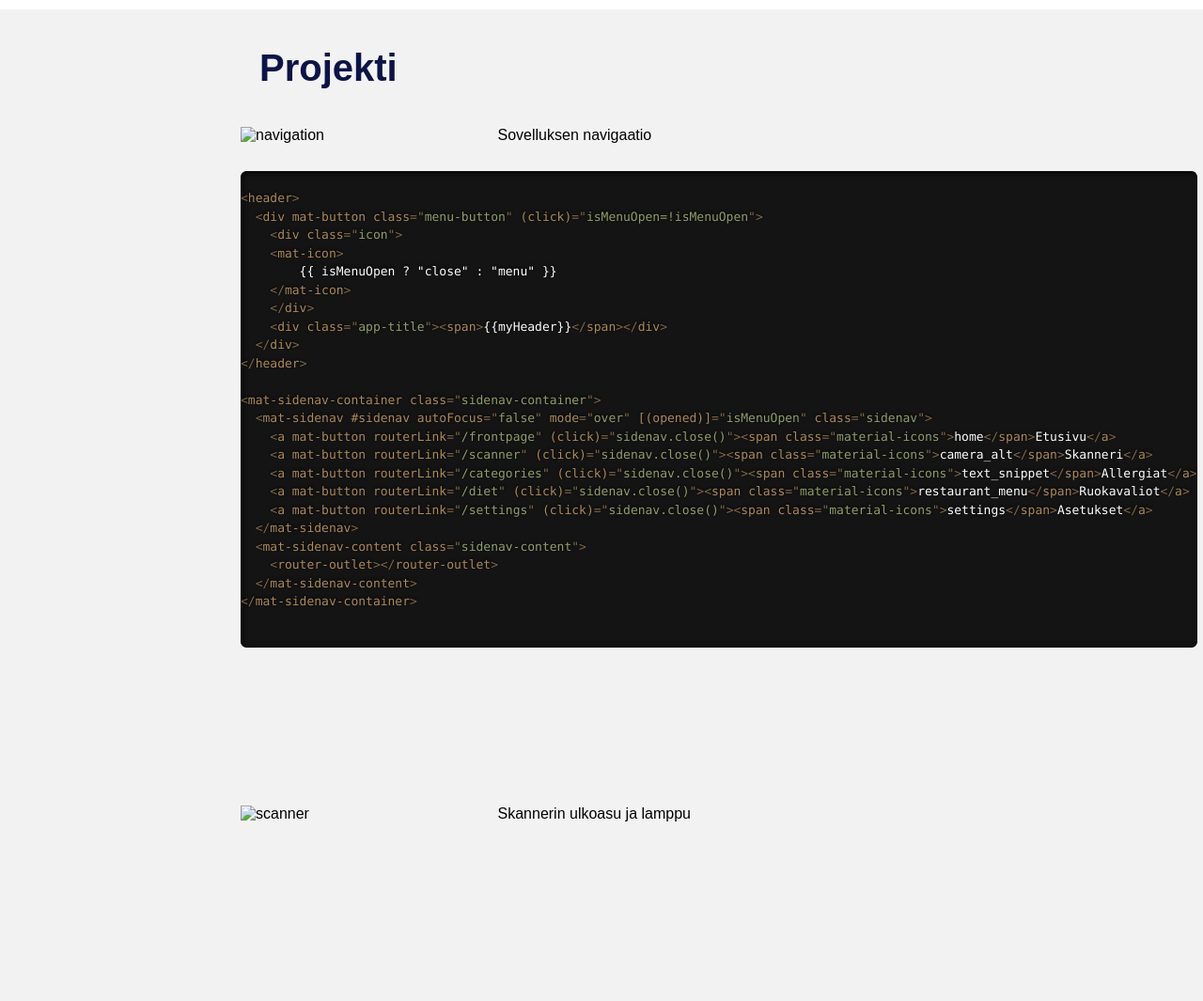
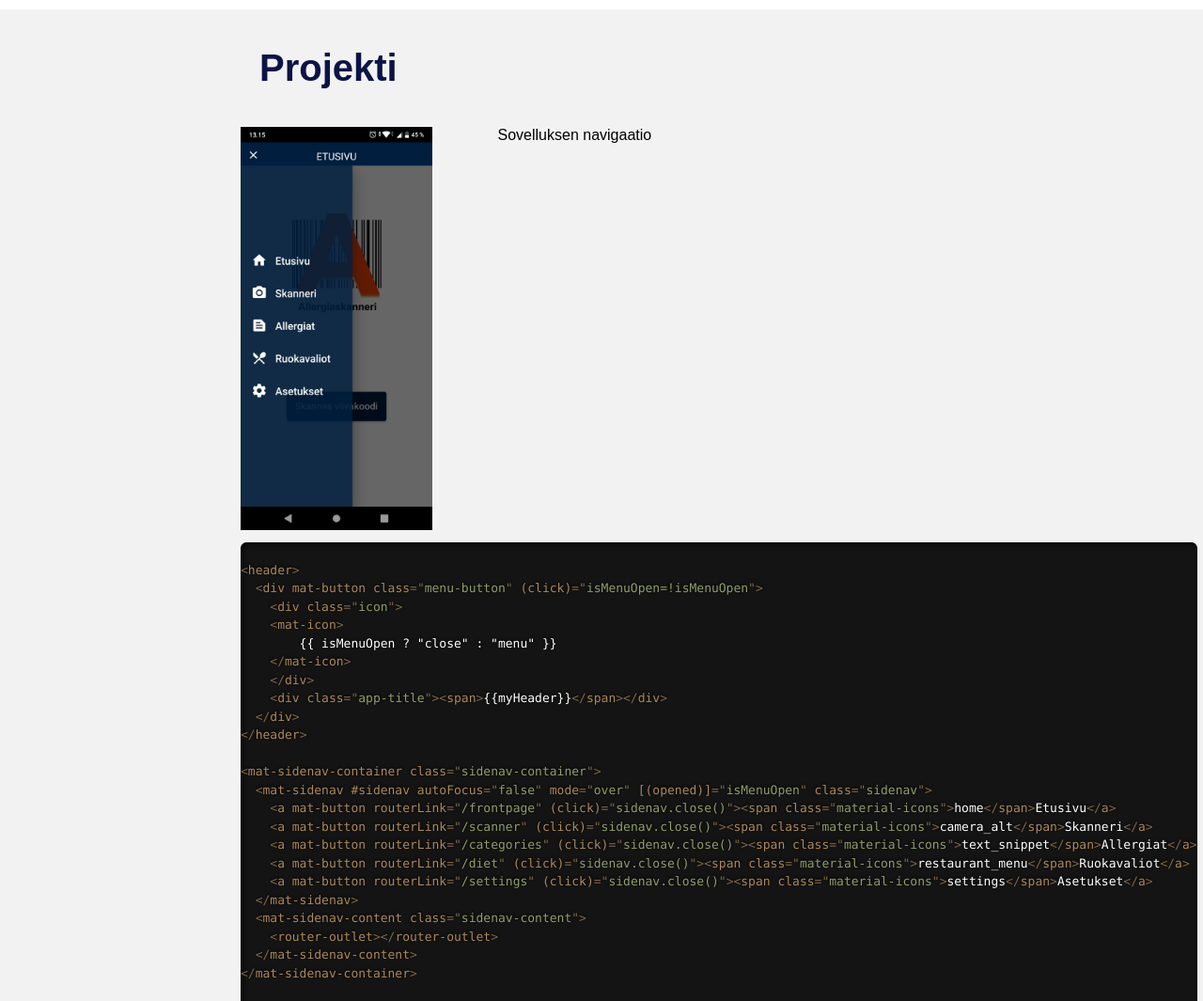
Before and after one commit to SraAin/Portfolio, a plain HTML site: page index.html in a window 1280 px wide. Shown: the part 920-1985 px from the top of the page at 94% size. Drawn offline with Linux system fonts and the light colour scheme; the site is published under a folder, as on GitHub Pages, so addresses that start at the root find nothing.

Commit message:
fixed broken images

```diff
--- a/index.html
+++ b/index.html
@@ -57,7 +57,7 @@
           <div class="navigation-img">
             <img
               id="navigation-img"
-              src="/img/navigation.jpg"
+              src="./img/navigation.jpg"
               alt="navigation"
             />
           </div>
@@ -94,7 +94,7 @@
         </div>
         <div class="scanner">
           <div class="scanner-img">
-            <img id="scanner-img" src="/img/scanner.jpg" alt="scanner" />
+            <img id="scanner-img" src="./img/scanner.jpg" alt="scanner" />
           </div>
           <div class="scanner-txt">
             <p>Skannerin ulkoasu ja lamppu</p>
```
